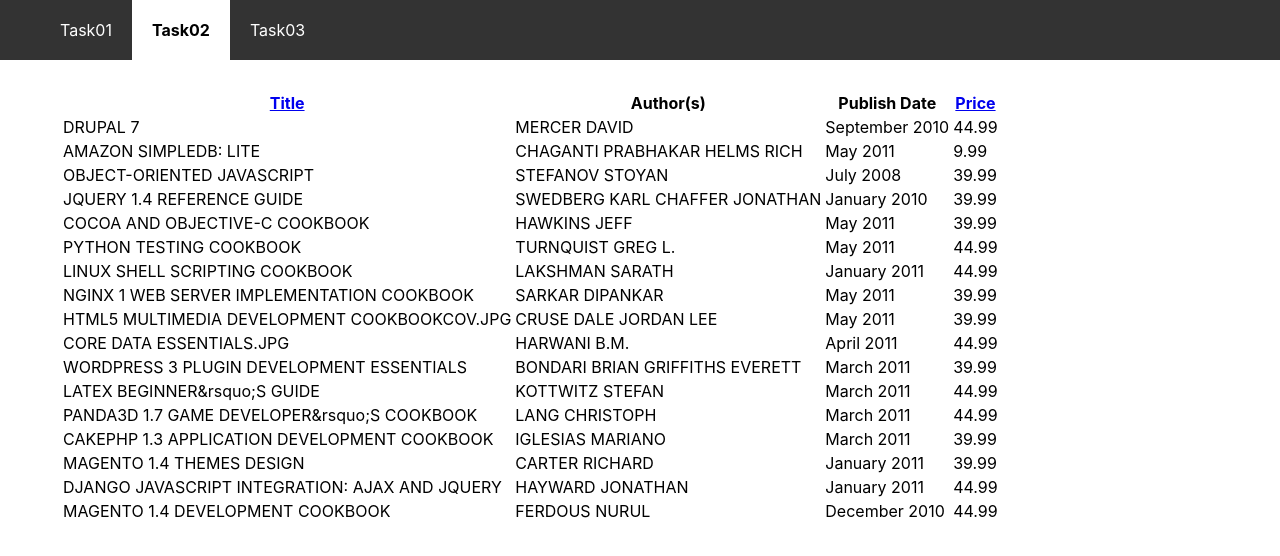
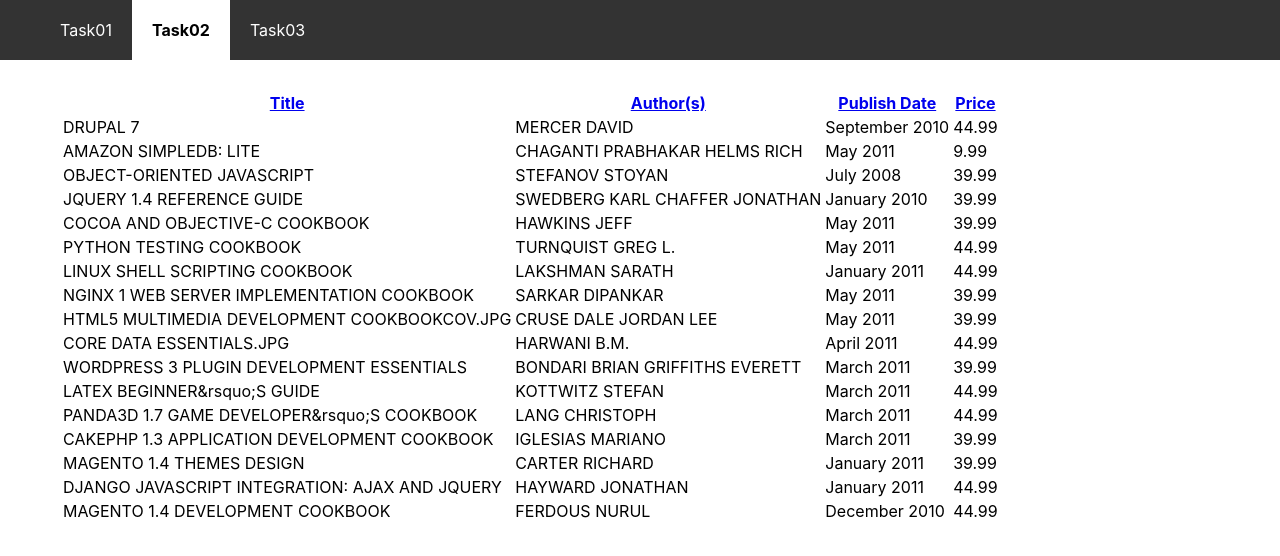
Before and after one commit to leanhdat792/react_lesson1, a React (Create React App) app: page /task02 in a window 1280 px wide. Shown: the top 556 px of the page. Built offline with nearby package versions, Linux system fonts and the light colour scheme.

Commit message:
Make task 2

```diff
--- a/src/components/Table.js
+++ b/src/components/Table.js
@@ -7,8 +7,8 @@
       			<thead>
 	      			<tr>
 	      				<th><a href="#" onClick={() => this.props.sortBy('title')}>Title</a></th>
-	      				<th>Author(s)</th>
-	      				<th>Publish Date</th>
+	      				<th><a href="#" onClick={() => this.props.sortBy('authors')}>Author(s)</a></th>
+	      				<th><a href="#" onClick={() => this.props.sortBy('publishedYM')}>Publish Date</a></th>
 	      				<th><a href="#" onClick={() => this.props.sortBy('price')}>Price</a></th>
 	      			</tr>
       			</thead>
--- a/src/components/Task02.js
+++ b/src/components/Task02.js
@@ -10,23 +10,52 @@
 			data: data,
 			direction: {
 				title: 'asc',
+				authors: 'asc',
 				price: 'asc',
+				publishedYM: 'asc',
 			}
 		};
 		this.sortBy = this.sortBy.bind(this)
 	}
 	sortBy(key) {
+		const directData = {
+			[key]: this.state.direction[key] === 'asc' ? 'desc' : 'asc'
+		};
+		const sortedData = this.state.data.sort((a, b) => {
+			if(key === 'price'){
+				const numberA = parseFloat(a[key]);
+				const numberB = parseFloat(b[key]);
+				return this.state.direction[key] === 'asc' ? numberA - numberB : numberB - numberA;
+			} else if(key  === 'title') {
+				const nameA = a.title.toUpperCase();
+				const nameB = b.title.toUpperCase();
+				if(nameA < nameB){
+					return this.state.direction[key] === 'asc' ? -1 : 1;
+				}
+				if(nameA > nameB){
+					return this.state.direction[key] === 'asc' ? 1 : -1;
+				}
+				return 0;
+			} else if(key === 'authors'){
+				const nameA = a.authors.toUpperCase();
+				const nameB = b.authors.toUpperCase();
+				if(nameA < nameB){
+					return this.state.direction[key] === 'asc' ? -1 : 1;
+				}
+				if(nameA > nameB){
+					return this.state.direction[key] === 'asc' ? 1 : -1;
+				}
+				return 0;
+			} else  if(key === 'publishedYM'){
+				const dateA = new Date(a.publishedYM.split('-'));
+				const dateB = new Date(b.publishedYM.split('-'));
+				return this.state.direction[key] === 'asc' ? dateA - dateB : dateB - dateA;
+			}
+		});
+
 		this.setState({
-			data: data.sort((a, b) => (
-				this.state.direction[key] === 'asc'
-				? parseFloat(a[key]) - parseFloat(b[key])
-				: parseFloat(b[key] - parseFloat(a[key]))
-			)),
-			direction: {
-				[key]: this.state.direction[key] === 'asc'
-				? 'desc'
-				: 'asc'
-			}
+			data: sortedData,
+			direction: directData
 		})
 	}
 	render(){
```
Also changed, not shown: 1 other file (tests, documents, lock files or other folders).
